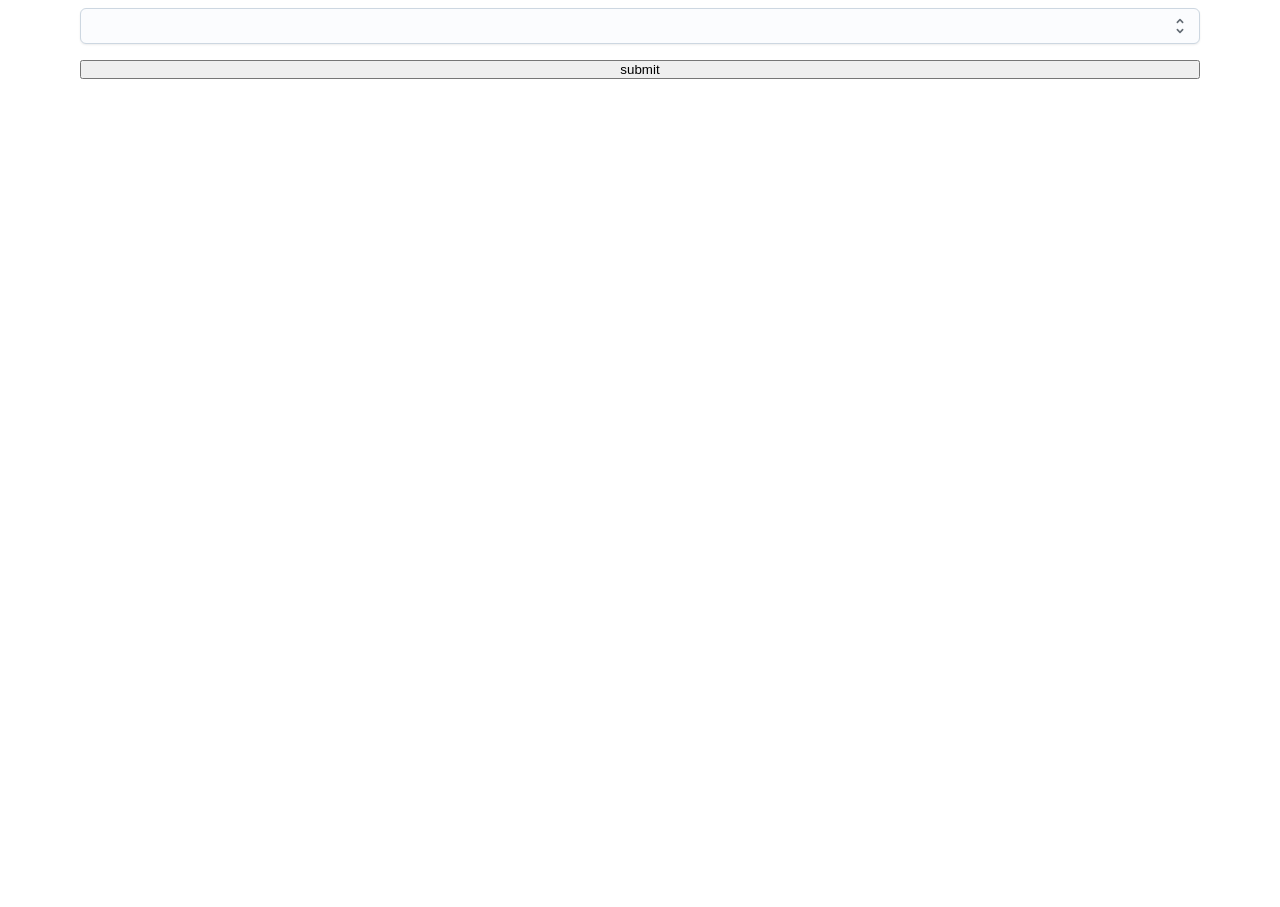
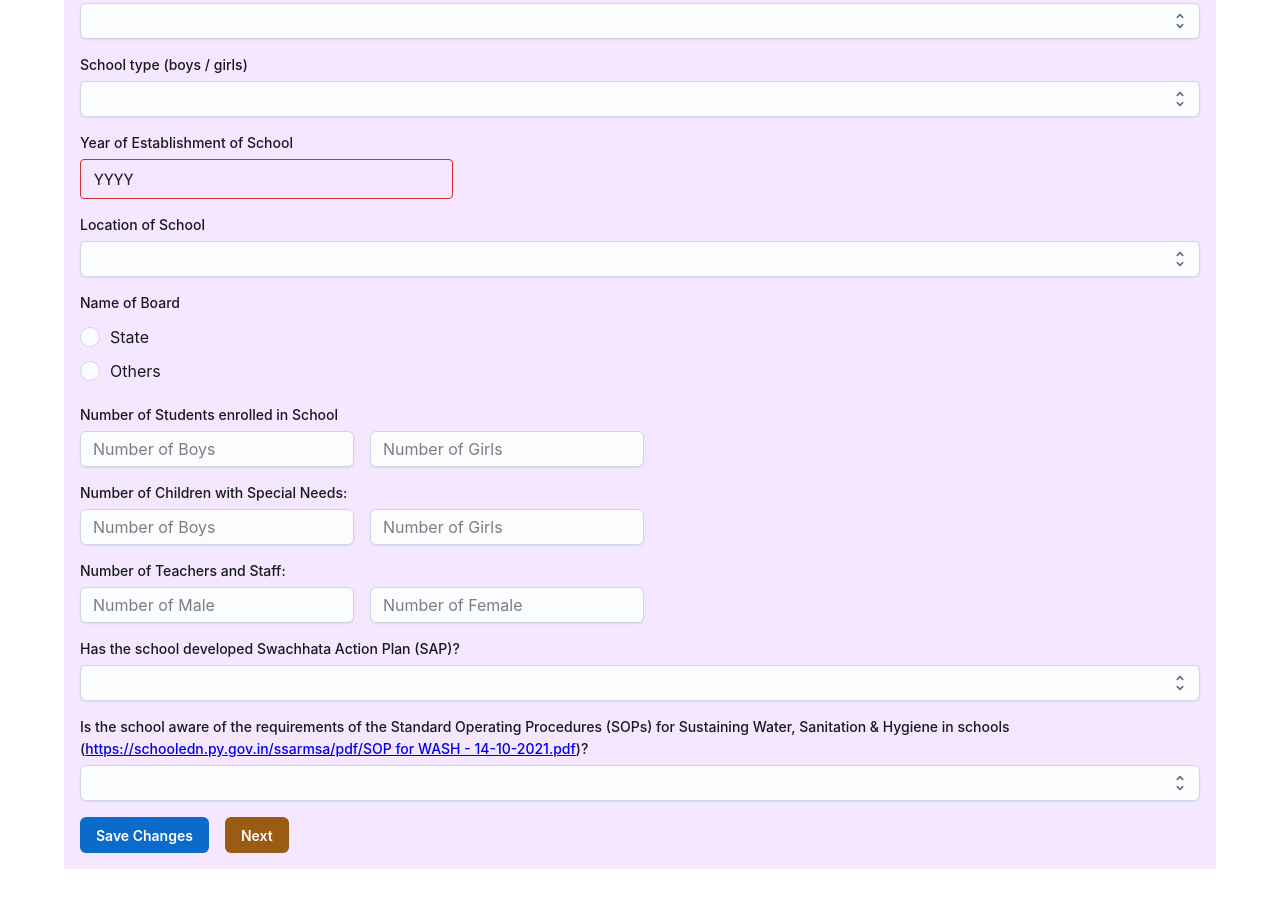
Before and after one commit to anugcodes/CCES-School, a React (Vite) app: page /survey in a window 1280 px wide. Shown: the part 585-1492 px from the top of the page. Before the commit the page ends 800 px from the top, so only its background shows below. Built offline with nearby package versions, Linux system fonts and the light colour scheme.

Commit message:
section A

```diff
--- a/src/pages/survey.jsx
+++ b/src/pages/survey.jsx
@@ -10,6 +10,9 @@ import FormControl from "@mui/joy/FormControl";
 import FormLabel from "@mui/joy/FormLabel";
 import FormHelperText from "@mui/joy/FormHelperText";
 import Input from "@mui/joy/Input";
+import Button from "@mui/joy/Button";
+import Radio from "@mui/joy/Radio";
+import RadioGroup from "@mui/joy/RadioGroup";
 
 // sections headings data
 import sectionsjson from "../data/sections.json";
@@ -42,16 +45,20 @@ function FormSectionA() {
   const [a9, setA9] = useState("");
   const [a10, setA10] = useState("");
   const [a11, setA11] = useState("");
+  const [a19, setA19] = useState("");
+  const [a17, setA17] = useState("");
+  const [a12, setA12] = useState("");
+  const [a13, setA13] = useState("");
 
   return (
-    <Box>
+    <Box sx={{padding:"2.5rem"}}>
       <Container maxWidth="lg">
         <Stack direction="column" spacing={1} sx={{ padding: "0rem 0" }}>
-          <Typography level="h5" fontWeight={"bold"}>
+          <Typography level="h4" fontWeight={"semibold"}>
             Primary Information
           </Typography>
 
-          <div style={{ padding: "1rem" }}>
+          <div style={{ padding: "1rem",background:"#f4e7ff" }}>
             <Stack direction="column" spacing={2}>
               <Stack direction="row" spacing={2}>
                 <FormControl>
@@ -61,6 +68,18 @@ function FormSectionA() {
 
                 <FormControl>
                   <FormLabel>Name of Respondent</FormLabel>
+                  <Input placeholder="" />
+                </FormControl>
+              </Stack>
+
+              <Stack spacing={2}>
+                <FormControl>
+                  <FormLabel>Name of School</FormLabel>
+                  <Input placeholder="" />
+                </FormControl>
+
+                <FormControl>
+                  <FormLabel>Address of School</FormLabel>
                   <Input placeholder="" />
                 </FormControl>
               </Stack>
@@ -200,12 +219,16 @@ function FormSectionA() {
                 </Select>
               </FormControl>
 
+              <FormControl>
+                <FormLabel>Year of Establishment of School</FormLabel>
                 <DatePicker
-                placeholder={"Year of Establishment of the School"}
+                  value={a10}
+                  onChange={(e) => setA10(e.target.value)}
                   views={["year"]}
                   sx={fieldStyle}
                   slotProps={{ textField: { size: "small" } }}
                 />
+              </FormControl>
 
               <FormControl>
                 <FormLabel>Location of School</FormLabel>
@@ -219,13 +242,94 @@ function FormSectionA() {
                 </Select>
               </FormControl>
 
-              <button
-                onClick={() => {
-                  console.log(a6);
-                }}
+              <FormControl>
+                <FormLabel>Name of Board</FormLabel>
+                <RadioGroup
+                  defaultValue=""
+                  name="radio-buttons-group"
+                  value={a12}
+                  onChange={(e) => setA12(e.target.value)}
                 >
-                submit
-              </button>
+                  <Radio value="state" label="State" variant="outlined" />
+                  <Radio value="others" label="Others" variant="outlined" />
+                  {a12 == "others" && (
+                    <Input
+                      placeholder="specify,"
+                      sx={{ marginTop: ".75rem" }}
+                    />
+                  )}
+                </RadioGroup>
+              </FormControl>
+
+              <FormControl>
+                <FormLabel>Number of Students enrolled in School</FormLabel>
+                <Stack direction="row" spacing={2}>
+                  <Input placeholder="Number of Boys" type="number" />
+                  <Input placeholder="Number of Girls" type="number" />
+                </Stack>
+              </FormControl>
+
+              <FormControl>
+                <FormLabel>Number of Children with Special Needs:</FormLabel>
+                <Stack direction="row" spacing={2}>
+                  <Input placeholder="Number of Boys" type="number" />
+                  <Input placeholder="Number of Girls" type="number" />
+                </Stack>
+              </FormControl>
+
+              <FormControl>
+                <FormLabel>Number of Teachers and Staff:</FormLabel>
+                <Stack direction="row" spacing={2}>
+                  <Input placeholder="Number of Male" type="number" />
+                  <Input placeholder="Number of Female" type="number" />
+                </Stack>
+              </FormControl>
+
+              <FormControl>
+                <FormLabel>
+                  Has the school developed Swachhata Action Plan (SAP)?
+                </FormLabel>
+                <Select
+                  value={a17}
+                  defaultValue={""}
+                  onChange={(e, newvalue) => setA17(newvalue)}
+                >
+                  <Option value={"yes"}>yes</Option>
+                  <Option value={"no"}>no</Option>
+                </Select>
+              </FormControl>
+
+              <FormControl>
+                <FormLabel>
+                  Is the school aware of the requirements of the Standard
+                  Operating Procedures (SOPs) for Sustaining Water, Sanitation &
+                  Hygiene in schools{" "}
+                  <span>
+                    (
+                    <a
+                      href="https://schooledn.py.gov.in/ssarmsa/pdf/SOP for WASH -
+                  14-10-2021.pdf"
+                    >
+                      https://schooledn.py.gov.in/ssarmsa/pdf/SOP for WASH -
+                      14-10-2021.pdf
+                    </a>
+                    )?
+                  </span>
+                </FormLabel>
+                <Select
+                  value={a19}
+                  defaultValue={""}
+                  onChange={(e, newvalue) => setA19(newvalue)}
+                >
+                  <Option value={"yes"}>yes</Option>
+                  <Option value={"no"}>no</Option>
+                </Select>
+              </FormControl>
+
+              <Stack direction={"row"} spacing={2}>
+                <Button>Save Changes</Button>
+                <Button color="warning" >Next</Button>
+              </Stack>
             </Stack>
           </div>
         </Stack>
```
Lines whose indentation alone changed are shown as unchanged.
